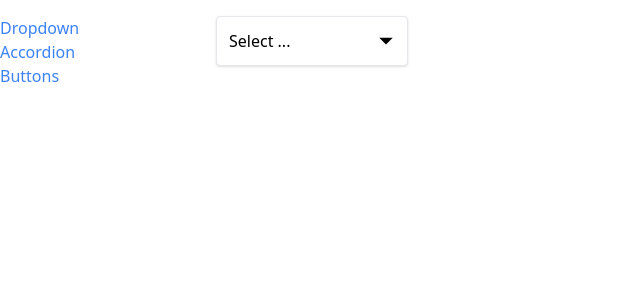
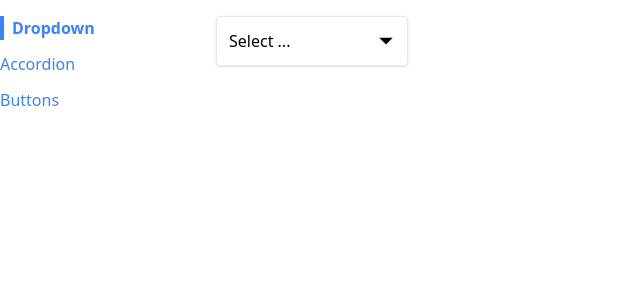
Before and after one commit to Harounted/Udemy-react-comps, a React (Create React App) app: page / in a window 1280 px wide. Shown: the top 300 px of the page, without its empty margins (0-640 px from the left). Built offline with nearby package versions, Linux system fonts and the light colour scheme.

Commit message:
improve navigation

```diff
--- a/src/components/Link.js
+++ b/src/components/Link.js
@@ -1,9 +1,13 @@
 import useNavigation from "../hooks/use-navigation";
 import classNames from "classnames";
 
-function Link({ to, children }) {
-  const { navigate } = useNavigation();
-  const classes = classNames("text-blue-500");
+function Link({ to, children, className, activeClassName }) {
+  const { navigate, currentPath } = useNavigation();
+  const classes = classNames(
+    "text-blue-500",
+    className,
+    currentPath === to && activeClassName
+  );
   const handleClick = (event) => {
     if (event.metaKey || event.ctrlKey) {
       return;
--- a/src/components/Sidebar.js
+++ b/src/components/Sidebar.js
@@ -9,13 +9,18 @@
 
   const renderedLinks = links.map((link) => {
     return (
-      <Link key={link.label} to={link.path}>
+      <Link
+        key={link.label}
+        to={link.path}
+        className={"mb-3"}
+        activeClassName="font-bold border-l-4 border-blue-500 pl-2"
+      >
         {link.label}
       </Link>
     );
   });
   return (
-    <div className="sticky top-0 overflow-y-scroll flex flex-col">
+    <div className="sticky top-0 overflow-y-scroll flex flex-col items-start">
       {renderedLinks}
     </div>
   );
```
